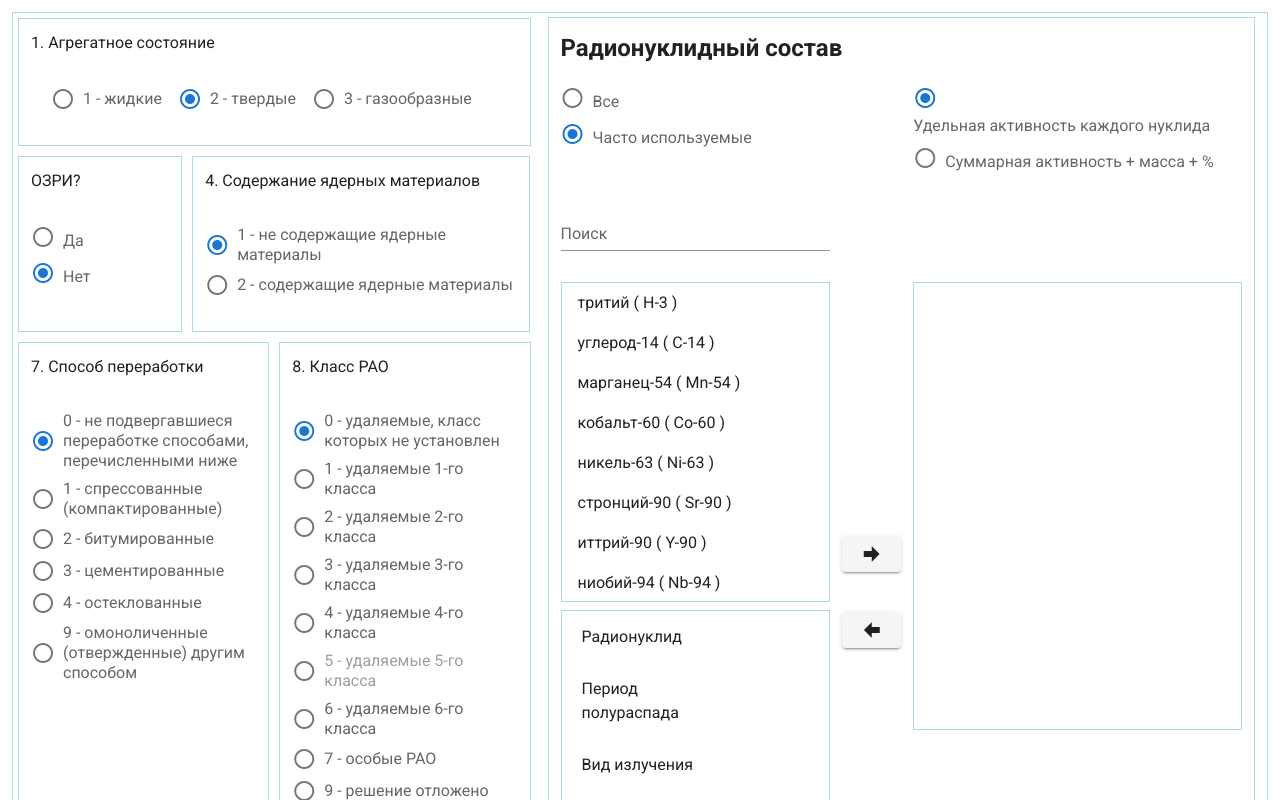
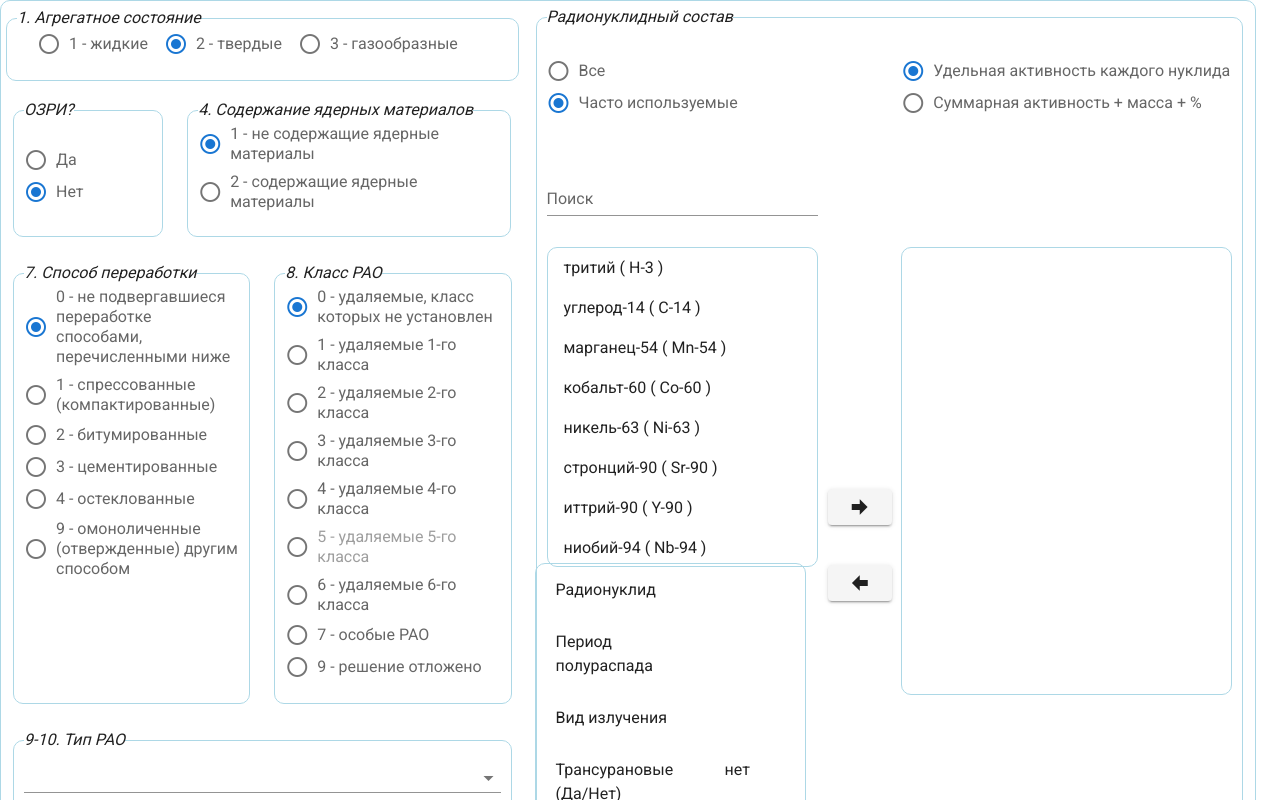
Before and after one commit to rasvv/vue-calc, a Vue app: page / in a window 1280 px wide. Shown: the top 800 px of the page. Built offline with nearby package versions, Linux system fonts and the light colour scheme.

Commit message:
addad fieldset

```diff
--- a/src/App.vue
+++ b/src/App.vue
@@ -22,11 +22,120 @@ export default {
 };
 </script>
 
-<style lang="sass" scoped>
+<style lang="sass" >
 html
-	max-height: 100vh
+  box-sizing: border-box
+  margin: 0
+  padding: 0
+
+fieldset
+  width: 100%
+  border: 1px solid #339dc7
+  /* Чтобы подстраивался под контент */
+  display: inline-block
+  padding: 10px
+
+legend
+  color: #339dc7
+  font-style: italic
+
+
+
+
+.calc
+  &__form
+    // min-height: 1050px
+    // height: 95vh
+    height: 100%
+    display: flex
+    justify-content: center
+
+  &__types
+    padding: 5px
+
+  &__item
+    display: flex
+    padding: 0
+    margin: 0
+
+  &__items
+    width: 100%
+    display: flex
+    justify-content: space-around
+    display: block
+    gap: 30px
+    margin: 0
+
+  &__nuclids
+    width: 100%
+
+    &-card
+      border-bottom: 1px solid #ccc
+      width: 100%
+      padding: 8px
+      justify-content: start
+
+.v-btn:not(.v-btn--round).v-size--default
+  width: 100%
+  min-width: 0
+  padding: 0
+  margin-bottom: 10px
+
+.bordered
+  margin: 0
+  width: 100%
+  border: 1px solid lightblue
+  border-radius: 10px
+
+.borred
+  height: 97vh
+
+.buttons
+  padding: 0
+  gap: 30px
+  width: 100%
+  display: flex
+  flex-direction: column
+  justify-content: center
+  align-items: center
+
+.input
+  margin-top: -20px
+  padding: 0
+
+.gap
+  gap: 10px
+
+.left
+  overflow-y: scroll
+  height: 40vh
+
+.right
+  overflow-y: scroll
+  height: listHeight
+
+.h100
+  height: 100vh
+
+.nuclids__top
+  width: 100%
+  display: flex
+  justify-content: space-between
+
+  &-left
+    display: flex
+    flex-direction: column
+    justify-content: space-between
+
+.lineheight
+  padding: 2px 8px
+
+.nuclids__bottom
+  width: 100%
+  display: flex
+  justify-content: space-between
 
 @media (min-width: 2800px)
-	.container
-		max-width: 3700px !important
+  .container
+    max-width: 3700px !important
 </style>
--- a/src/components/Calculator.vue
+++ b/src/components/Calculator.vue
@@ -17,19 +17,25 @@
 
         <v-row class="">
           <v-col cols="4" class="calc__types d-flex align-stretch">
-            <v-container class="bordered">
+            <fieldset class="bordered">
+              <legend>
                 ОЗРИ?
+              </legend>
                 <v-radio-group
                   v-model="ozri"
                   column
                   :disabled="codRAO[0].value != 2"
-                class="calc__items pt-4"
+                  class="calc__items py-0"
                   @change="setOZRI"
                 >
                   <v-radio label="Да" :value="1" class="calc__item"></v-radio>
                   <v-radio label="Нет" :value="2" class="calc__item"></v-radio>
                 </v-radio-group>
-            </v-container>
+            </fieldset>
+            <!-- <v-container class="bordered">
+              ОЗРИ?
+
+            </v-container> -->
           </v-col>
           <v-col cols="8" class="calc__types d-flex align-stretch">
             <!-- Содержание ядерных материалов -->
@@ -65,10 +71,11 @@
 
         <v-row>
           <v-col cols="12" class="calc__types d-flex align-stretch">
-            <v-container class="bordered">
+            <fieldset class="bordered">
+              <legend>
+                9-10. Тип РАО
+              </legend>
                   <!-- Тип РАО -->
-              9-10. Тип РАО
-
               <v-combobox
                 v-model="selectedTypes"
                 :items="filteredTypeRAO"
@@ -83,7 +90,7 @@
               </v-combobox>
 
               {{ desc }}
-            </v-container>
+            </fieldset>
           </v-col>
         </v-row>
 
@@ -100,8 +107,10 @@
         </v-row>
       </v-col>
       <v-col cols="7" class="mt-n2">
-        <v-container class="bordered">
-          <h2>Радионуклидный состав</h2>
+        <fieldset class="bordered">
+          <legend>
+            Радионуклидный состав
+          </legend>
           <v-row width="100%">
             <div class="nuclids__top">
               <v-col
@@ -122,7 +131,7 @@
                   ></v-radio>
                 </v-radio-group>
                 <v-text-field
-                  class="d-flex align-end flex-column"
+                  class="d-flex align-end flex-column input"
                   label="Поиск"
                   hide-details="auto"
                   clearable
@@ -330,7 +339,7 @@
               </v-col>
             </div>
           </v-row>
-        </v-container>
+        </fieldset>
         <!-- <v-row class="d-flex justify-center mt-6">
           <v-dialog
             v-model="showNuclidsTable"
@@ -358,6 +367,10 @@
             />
           </v-dialog>
         </v-row> -->
+
+      </v-col>
+      <div></div>
+    </v-row>
         <v-row class="d-flex justify-center mt-6">
           <v-btn
             :disabled="!enabledBTN"
@@ -381,9 +394,6 @@
             />
           </v-dialog>
         </v-row>
-      </v-col>
-      <div></div>
-    </v-row>
   </v-container>
 </template>
 
@@ -391,95 +401,5 @@
 
 <style lang="sass" scoped>
 // link rel="stylesheet" href="node_modules/@fortawesome/fontawesome-free/css/all.css"
-html
-	box-sizing: border-box
-	margin: 0
-	padding: 0
 
-.calc
-	&__form
-		min-height: 1050px
-		// height: 95vh
-		height: 100%
-		display: flex
-		justify-content: center
-
-	&__types
-		padding: 5px
-
-	&__item
-		display: inline-block
-
-	&__items
-		width: 100%
-		display: flex
-		justify-content: space-around
-		display: block
-		gap: 30px
-
-	&__nuclids
-		width: 100%
-
-		&-card
-			border-bottom: 1px solid #ccc
-			width: 100%
-			padding: 8px
-			justify-content: start
-
-.v-btn:not(.v-btn--round).v-size--default
-	width: 100%
-	min-width: 0
-	padding: 0
-	margin-bottom: 10px
-
-.bordered
-	margin: 0
-	width: 100%
-	border: 1px solid lightblue
-
-.borred
-	height: 97vh
-
-.buttons
-	padding: 0
-	gap: 30px
-	width: 100%
-	display: flex
-	flex-direction: column
-	justify-content: center
-	align-items: center
-
-.gap
-	gap: 10px
-
-.left
-	overflow-y: scroll
-	height: 40vh
-
-.right
-	overflow-y: scroll
-	height: listHeight
-
-.h100
-	height: 100vh
-
-.nuclids__top
-	width: 100%
-	display: flex
-	justify-content: space-between
-
-	&-left
-		display: flex
-		flex-direction: column
-		justify-content: space-between
-
-.nuclids__bottom
-	width: 100%
-	display: flex
-	justify-content: space-between
-
-// .v-text-field fieldset, .v-text-field .v-input__control
-// 	display: flex
-// 	flex-direction: column
-// 	justify-content: flex-end !important
 </style>
--- a/src/components/views/RadioNuclids.vue
+++ b/src/components/views/RadioNuclids.vue
@@ -45,6 +45,5 @@ export default {
 </script>
 
 <style lang="sass">
-.lineheight
-	padding: 2px 8px
+
 </style>
--- a/src/components/views/Radios.vue
+++ b/src/components/views/Radios.vue
@@ -1,11 +1,13 @@
 <template>
-  <v-container :class="wrap ? 'd-flex; justify-column' : ''">
-    {{ codRAO[idx].description }}
+  <fieldset :class="wrap ? 'd-flex; justify-column' : ''">
+		<legend>
+			{{ codRAO[idx].description }}
+		</legend>
     <v-radio-group
       v-model="codRAO[idx].value"
       :row="row"
       :column="!row"
-      class="calc__items pt-4"
+      class="calc__items py-0 my-n2"
       :class="wrap ? 'ml-5' : ''"
       @change="changeValue"
     >
@@ -18,7 +20,7 @@
         class="calc__item"
       ></v-radio>
     </v-radio-group>
-  </v-container>
+  </fieldset>
 </template>
 
 <script>
```
Also changed, not shown: 1 other file (tests, documents, lock files or other folders). Lines whose indentation alone changed are shown as unchanged.
